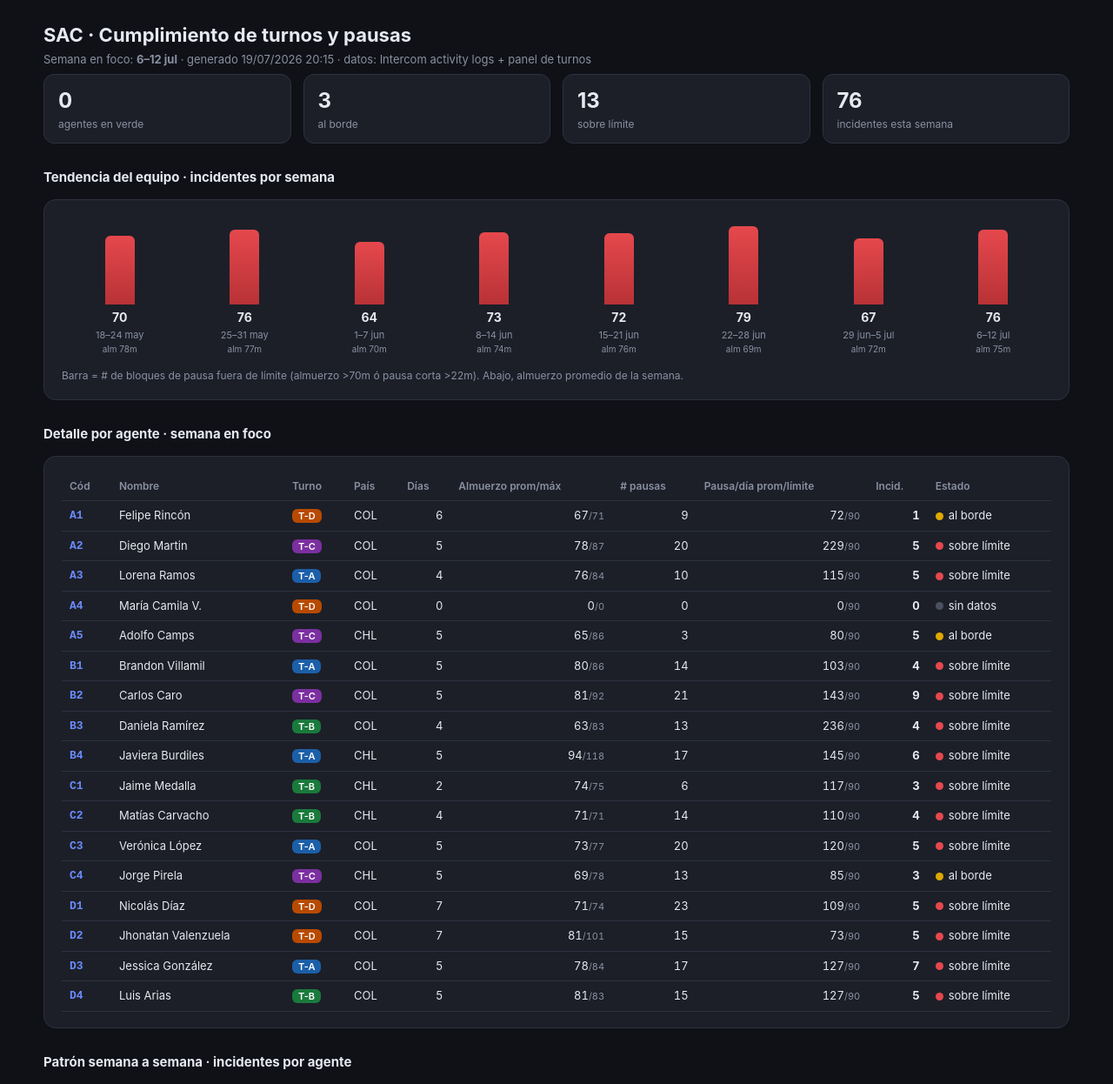
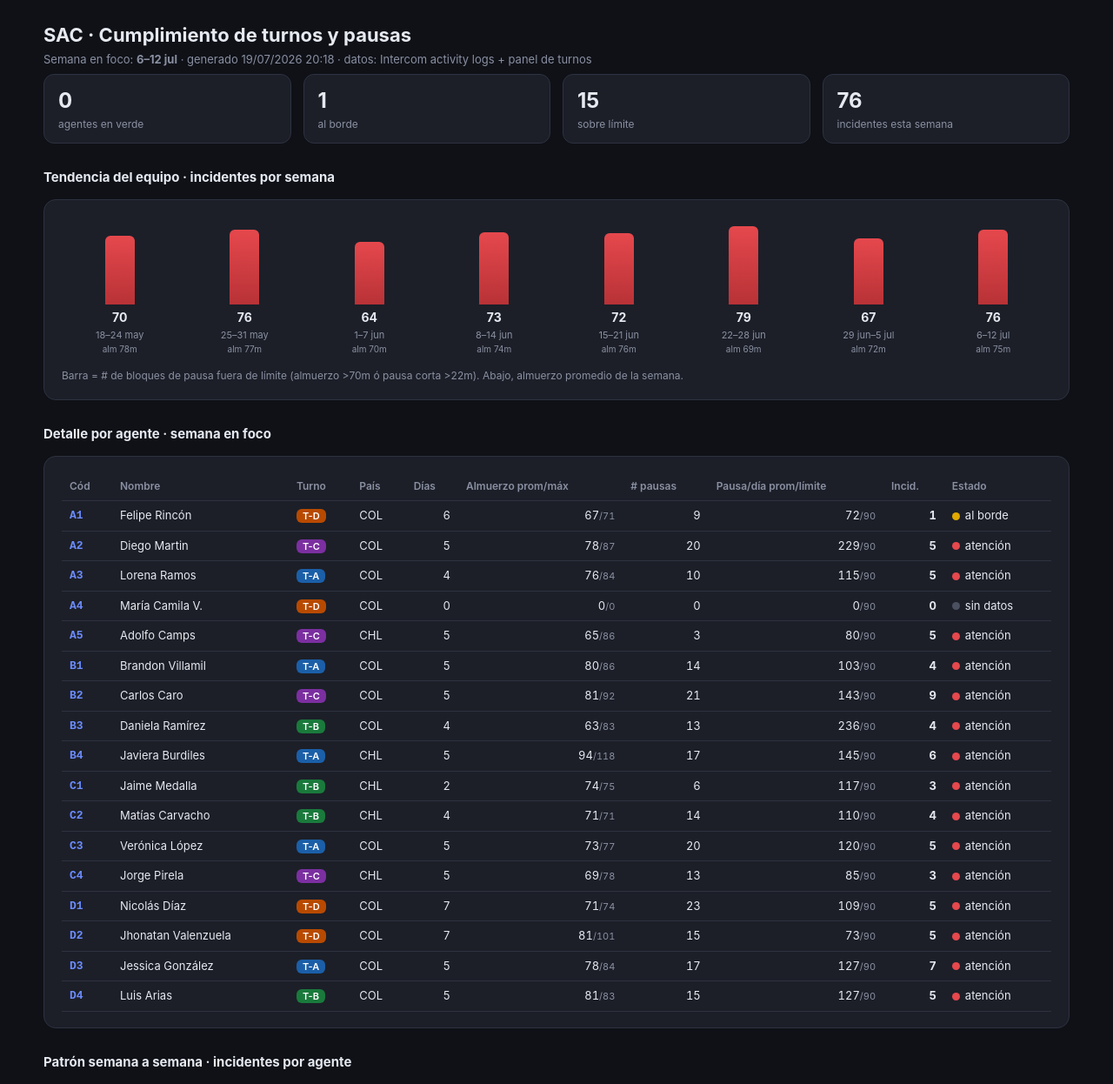
Before and after one commit to tomas-drapela-toteat/toteat-sac-horarios, a plain HTML site: page index.html in a window 1280 px wide. Shown: the top 1246 px of the page at 87% size. Drawn offline with Linux system fonts and the light colour scheme.

Commit message:
horarios SAC: semana 19/07/2026

```diff
--- a/index.html
+++ b/index.html
@@ -40,13 +40,13 @@ th{color:var(--mut);font-weight:600;font-size:12px}
 .kpi .n{font-size:24px;font-weight:700}.kpi .l{color:var(--mut);font-size:12px}
 </style></head><body><div class="wrap">
 <h1>SAC · Cumplimiento de turnos y pausas</h1>
-<div class="sub">Semana en foco: <b>6–12 jul</b> · generado 19/07/2026 20:15 · datos: Intercom activity logs + panel de turnos</div>
+<div class="sub">Semana en foco: <b>6–12 jul</b> · generado 19/07/2026 20:18 · datos: Intercom activity logs + panel de turnos</div>
 
 
 <div class="kpi">
   <div class="b"><div class="n">0</div><div class="l">agentes en verde</div></div>
-  <div class="b"><div class="n">3</div><div class="l">al borde</div></div>
-  <div class="b"><div class="n">13</div><div class="l">sobre límite</div></div>
+  <div class="b"><div class="n">1</div><div class="l">al borde</div></div>
+  <div class="b"><div class="n">15</div><div class="l">sobre límite</div></div>
   <div class="b"><div class="n">76</div><div class="l">incidentes esta semana</div></div>
 </div>
 
@@ -106,7 +106,7 @@ th{color:var(--mut);font-weight:600;font-size:12px}
           <td class="num">20</td>
           <td class="num">229<span class="mx">/90</span></td>
           <td class="num"><b>5</b></td>
-          <td><span class="dot red"></span>sobre límite</td></tr><tr>
+          <td><span class="dot red"></span>atención</td></tr><tr>
           <td class="cod">A3</td><td>Lorena Ramos</td>
           <td><span class="trn tA">T-A</span></td>
           <td>COL</td><td class="num">4</td>
@@ -114,7 +114,7 @@ th{color:var(--mut);font-weight:600;font-size:12px}
           <td class="num">10</td>
           <td class="num">115<span class="mx">/90</span></td>
           <td class="num"><b>5</b></td>
-          <td><span class="dot red"></span>sobre límite</td></tr><tr>
+          <td><span class="dot red"></span>atención</td></tr><tr>
           <td class="cod">A4</td><td>María Camila V.</td>
           <td><span class="trn tD">T-D</span></td>
           <td>COL</td><td class="num">0</td>
@@ -130,7 +130,7 @@ th{color:var(--mut);font-weight:600;font-size:12px}
           <td class="num">3</td>
           <td class="num">80<span class="mx">/90</span></td>
           <td class="num"><b>5</b></td>
-          <td><span class="dot amber"></span>al borde</td></tr><tr>
+          <td><span class="dot red"></span>atención</td></tr><tr>
           <td class="cod">B1</td><td>Brandon Villamil</td>
           <td><span class="trn tA">T-A</span></td>
           <td>COL</td><td class="num">5</td>
@@ -138,7 +138,7 @@ th{color:var(--mut);font-weight:600;font-size:12px}
           <td class="num">14</td>
           <td class="num">103<span class="mx">/90</span></td>
           <td class="num"><b>4</b></td>
-          <td><span class="dot red"></span>sobre límite</td></tr><tr>
+          <td><span class="dot red"></span>atención</td></tr><tr>
           <td class="cod">B2</td><td>Carlos Caro</td>
           <td><span class="trn tC">T-C</span></td>
           <td>COL</td><td class="num">5</td>
@@ -146,7 +146,7 @@ th{color:var(--mut);font-weight:600;font-size:12px}
           <td class="num">21</td>
           <td class="num">143<span class="mx">/90</span></td>
           <td class="num"><b>9</b></td>
-          <td><span class="dot red"></span>sobre límite</td></tr><tr>
+          <td><span class="dot red"></span>atención</td></tr><tr>
           <td class="cod">B3</td><td>Daniela Ramírez</td>
           <td><span class="trn tB">T-B</span></td>
           <td>COL</td><td class="num">4</td>
@@ -154,7 +154,7 @@ th{color:var(--mut);font-weight:600;font-size:12px}
           <td class="num">13</td>
           <td class="num">236<span class="mx">/90</span></td>
           <td class="num"><b>4</b></td>
-          <td><span class="dot red"></span>sobre límite</td></tr><tr>
+          <td><span class="dot red"></span>atención</td></tr><tr>
           <td class="cod">B4</td><td>Javiera Burdiles</td>
           <td><span class="trn tA">T-A</span></td>
           <td>CHL</td><td class="num">5</td>
@@ -162,7 +162,7 @@ th{color:var(--mut);font-weight:600;font-size:12px}
           <td class="num">17</td>
           <td class="num">145<span class="mx">/90</span></td>
           <td class="num"><b>6</b></td>
-          <td><span class="dot red"></span>sobre límite</td></tr><tr>
+          <td><span class="dot red"></span>atención</td></tr><tr>
           <td class="cod">C1</td><td>Jaime Medalla</td>
           <td><span class="trn tB">T-B</span></td>
           <td>CHL</td><td class="num">2</td>
@@ -170,7 +170,7 @@ th{color:var(--mut);font-weight:600;font-size:12px}
           <td class="num">6</td>
           <td class="num">117<span class="mx">/90</span></td>
           <td class="num"><b>3</b></td>
-          <td><span class="dot red"></span>sobre límite</td></tr><tr>
+          <td><span class="dot red"></span>atención</td></tr><tr>
           <td class="cod">C2</td><td>Matías Carvacho</td>
           <td><span class="trn tB">T-B</span></td>
           <td>CHL</td><td class="num">4</td>
@@ -178,7 +178,7 @@ th{color:var(--mut);font-weight:600;font-size:12px}
           <td class="num">14</td>
           <td class="num">110<span class="mx">/90</span></td>
           <td class="num"><b>4</b></td>
-          <td><span class="dot red"></span>sobre límite</td></tr><tr>
+          <td><span class="dot red"></span>atención</td></tr><tr>
           <td class="cod">C3</td><td>Verónica López</td>
           <td><span class="trn tA">T-A</span></td>
           <td>COL</td><td class="num">5</td>
@@ -186,7 +186,7 @@ th{color:var(--mut);font-weight:600;font-size:12px}
           <td class="num">20</td>
           <td class="num">120<span class="mx">/90</span></td>
           <td class="num"><b>5</b></td>
-          <td><span class="dot red"></span>sobre límite</td></tr><tr>
+          <td><span class="dot red"></span>atención</td></tr><tr>
           <td class="cod">C4</td><td>Jorge Pirela</td>
           <td><span class="trn tC">T-C</span></td>
           <td>CHL</td><td class="num">5</td>
@@ -194,7 +194,7 @@ th{color:var(--mut);font-weight:600;font-size:12px}
           <td class="num">13</td>
           <td class="num">85<span class="mx">/90</span></td>
           <td class="num"><b>3</b></td>
-          <td><span class="dot amber"></span>al borde</td></tr><tr>
+          <td><span class="dot red"></span>atención</td></tr><tr>
           <td class="cod">D1</td><td>Nicolás Díaz</td>
           <td><span class="trn tD">T-D</span></td>
           <td>COL</td><td class="num">7</td>
@@ -202,7 +202,7 @@ th{color:var(--mut);font-weight:600;font-size:12px}
           <td class="num">23</td>
           <td class="num">109<span class="mx">/90</span></td>
           <td class="num"><b>5</b></td>
-          <td><span class="dot red"></span>sobre límite</td></tr><tr>
+          <td><span class="dot red"></span>atención</td></tr><tr>
           <td class="cod">D2</td><td>Jhonatan Valenzuela</td>
           <td><span class="trn tD">T-D</span></td>
           <td>COL</td><td class="num">7</td>
@@ -210,7 +210,7 @@ th{color:var(--mut);font-weight:600;font-size:12px}
           <td class="num">15</td>
           <td class="num">73<span class="mx">/90</span></td>
           <td class="num"><b>5</b></td>
-          <td><span class="dot red"></span>sobre límite</td></tr><tr>
+          <td><span class="dot red"></span>atención</td></tr><tr>
           <td class="cod">D3</td><td>Jessica González</td>
           <td><span class="trn tA">T-A</span></td>
           <td>COL</td><td class="num">5</td>
@@ -218,7 +218,7 @@ th{color:var(--mut);font-weight:600;font-size:12px}
           <td class="num">17</td>
           <td class="num">127<span class="mx">/90</span></td>
           <td class="num"><b>7</b></td>
-          <td><span class="dot red"></span>sobre límite</td></tr><tr>
+          <td><span class="dot red"></span>atención</td></tr><tr>
           <td class="cod">D4</td><td>Luis Arias</td>
           <td><span class="trn tB">T-B</span></td>
           <td>COL</td><td class="num">5</td>
@@ -226,7 +226,7 @@ th{color:var(--mut);font-weight:600;font-size:12px}
           <td class="num">15</td>
           <td class="num">127<span class="mx">/90</span></td>
           <td class="num"><b>5</b></td>
-          <td><span class="dot red"></span>sobre límite</td></tr></tbody></table></div>
+          <td><span class="dot red"></span>atención</td></tr></tbody></table></div>
 
 <h2>Patrón semana a semana · incidentes por agente</h2>
 <div class="card"><table>
```
